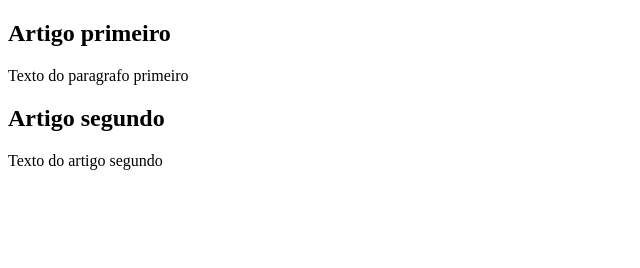
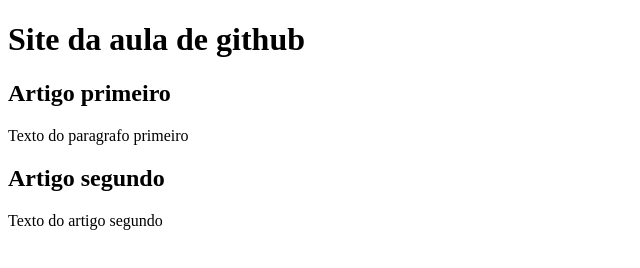
Before and after one commit to rafinha-dev/Meu-primeiro-site-hospedado, a plain HTML site: page index.html in a window 1280 px wide. Shown: the whole page, without its empty margins (0-640 px from the left). Drawn offline with Linux system fonts and the light colour scheme.

Commit message:
Update index.html

```diff
--- a/index.html
+++ b/index.html
@@ -8,6 +8,7 @@
 <body>
     <main>
         <header>
+            <h1>Site da aula de github</h1>
         </header>
         <article>
             <h2> Artigo primeiro</h2>
```
